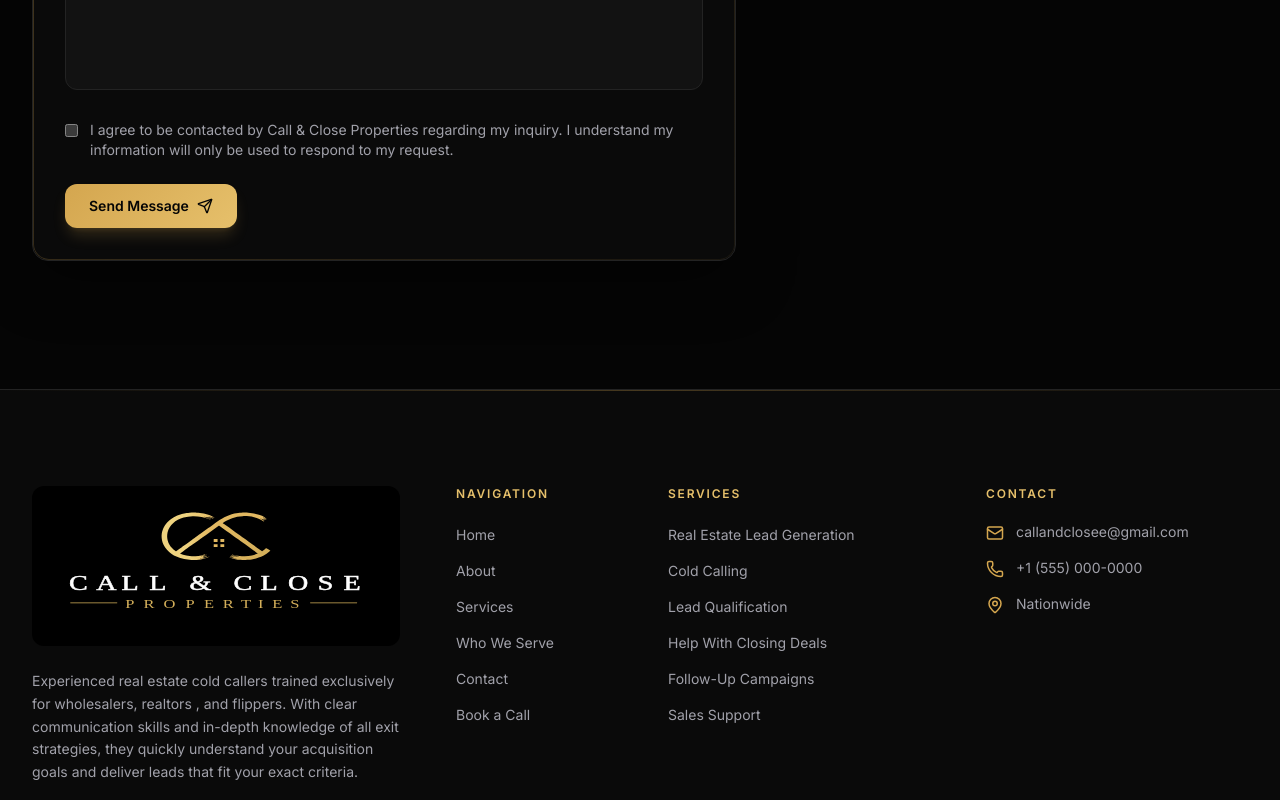
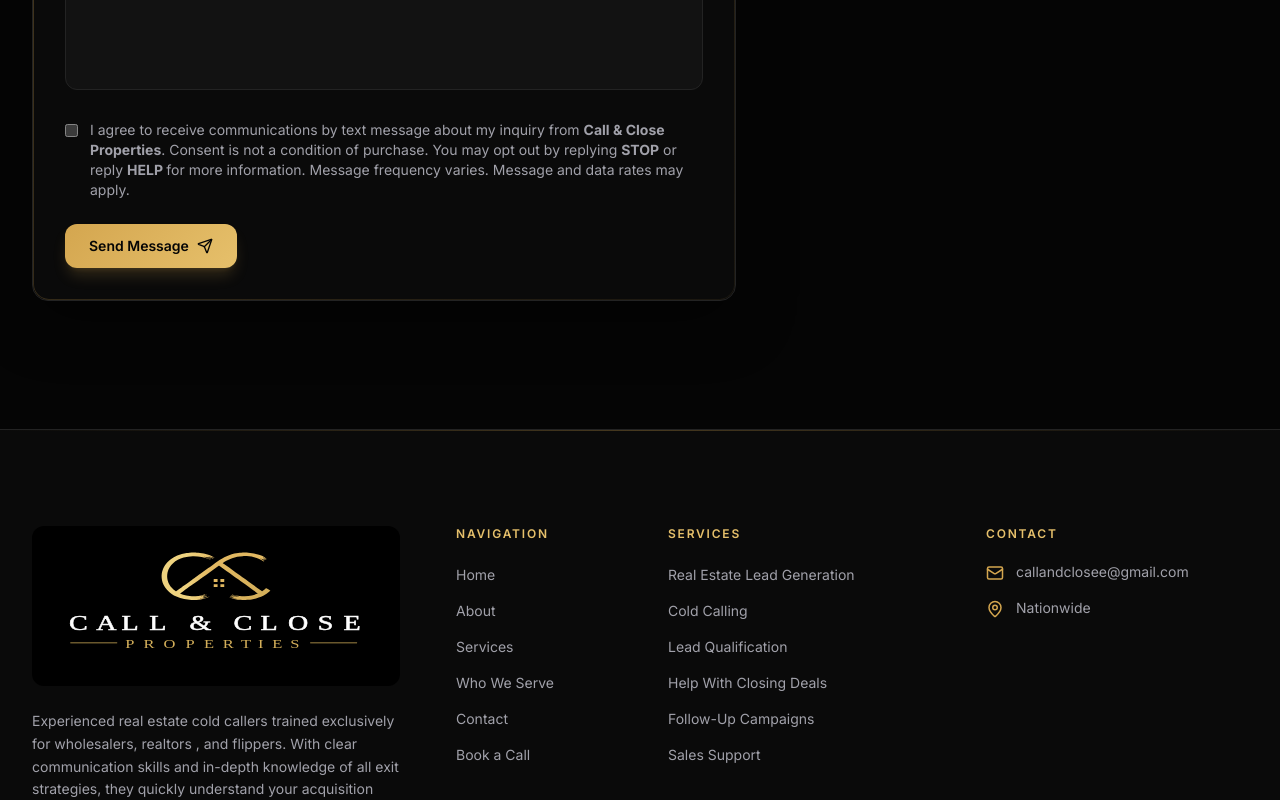
Before and after one commit to EchoedPixel/call-close-properties, a Next.js app: page /contact in a window 1280 px wide. Shown: the part 1180-1980 px from the top of the page. Built offline with nearby package versions, Linux system fonts and the light colour scheme.

Commit message:
Update contact consent text and hide unavailable contact links

```diff
--- a/app/contact/page.tsx
+++ b/app/contact/page.tsx
@@ -64,6 +64,7 @@ export default function ContactPage() {
                       </div>
                     </a>
                   </li>
+{/*
                   <li>
                     <a
                       href={`tel:${SITE.phone.replace(/\s/g, "")}`}
@@ -76,6 +77,7 @@ export default function ContactPage() {
                       </div>
                     </a>
                   </li>
+*/}
                   <li className="flex items-start gap-3 text-sm text-muted">
                     <MapPin className="mt-0.5 h-5 w-5 shrink-0 text-primary" />
                     <div>
--- a/components/sections/ContactForm.tsx
+++ b/components/sections/ContactForm.tsx
@@ -264,9 +264,12 @@ onChange={(e) => {
             />
 
             <span>
-                I agree to be contacted by Call & Close Properties
-                regarding my inquiry. I understand my information
-                will only be used to respond to my request.
+              I agree to receive communications by text message about my
+              inquiry from <strong>Call &amp; Close Properties</strong>.
+              Consent is not a condition of purchase. You may opt out by
+              replying <strong>STOP</strong> or reply <strong>HELP </strong>
+              for more information. Message frequency varies. Message and
+              data rates may apply.
             </span>
         </label>
 
```
Also changed, not shown: components/layout/Footer.tsx (+13 -0 lines). Lines whose indentation alone changed are shown as unchanged.
